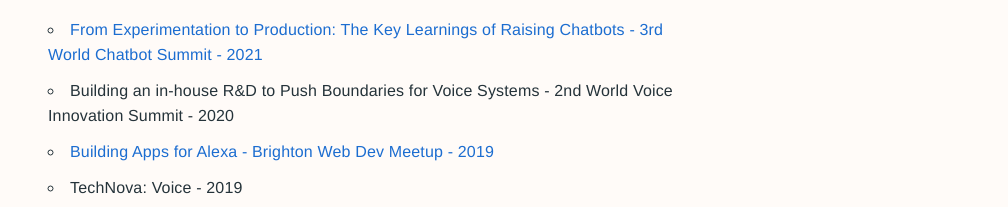
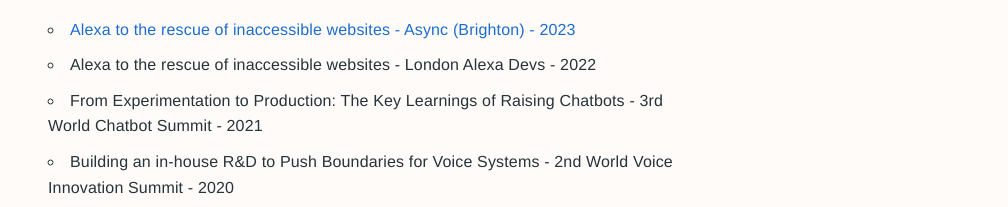
Before and after one commit to alexandrenicol/webnicol-v2, an Eleventy site: page portfolio.md in a window 1280 px wide. Shown: the part 569-776 px from the top of the page, without its empty margins (272-1280 px from the left). Built offline with nearby package versions, Linux system fonts and the light colour scheme; Eleventy itself is replaced by a stand-in of ours; files that its build step writes are made by us from their sources; a web font is replaced by a local one.

Commit message:
2023 updates

```diff
--- a/_data/portfolio.json
+++ b/_data/portfolio.json
@@ -40,8 +40,14 @@
     "name": "Talks",
     "items": [
       {
-        "text": "From Experimentation to Production: The Key Learnings of Raising Chatbots - 3rd World Chatbot Summit - 2021",
-        "link": "https://www.youtube.com/watch?v=9buKwI-zxWA"
+        "text": "Alexa to the rescue of inaccessible websites - Async (Brighton) - 2023",
+        "link": "https://www.youtube.com/watch?v=uJwvY0K6TkY"
+      },
+      {
+        "text": "Alexa to the rescue of inaccessible websites - London Alexa Devs - 2022"
+      },
+      {
+        "text": "From Experimentation to Production: The Key Learnings of Raising Chatbots - 3rd World Chatbot Summit - 2021"
       },
       {
         "text": "Building an in-house R&D to Push Boundaries for Voice Systems - 2nd World Voice Innovation Summit - 2020"
```
Also changed, not shown: index.html (+3 -3 lines).
